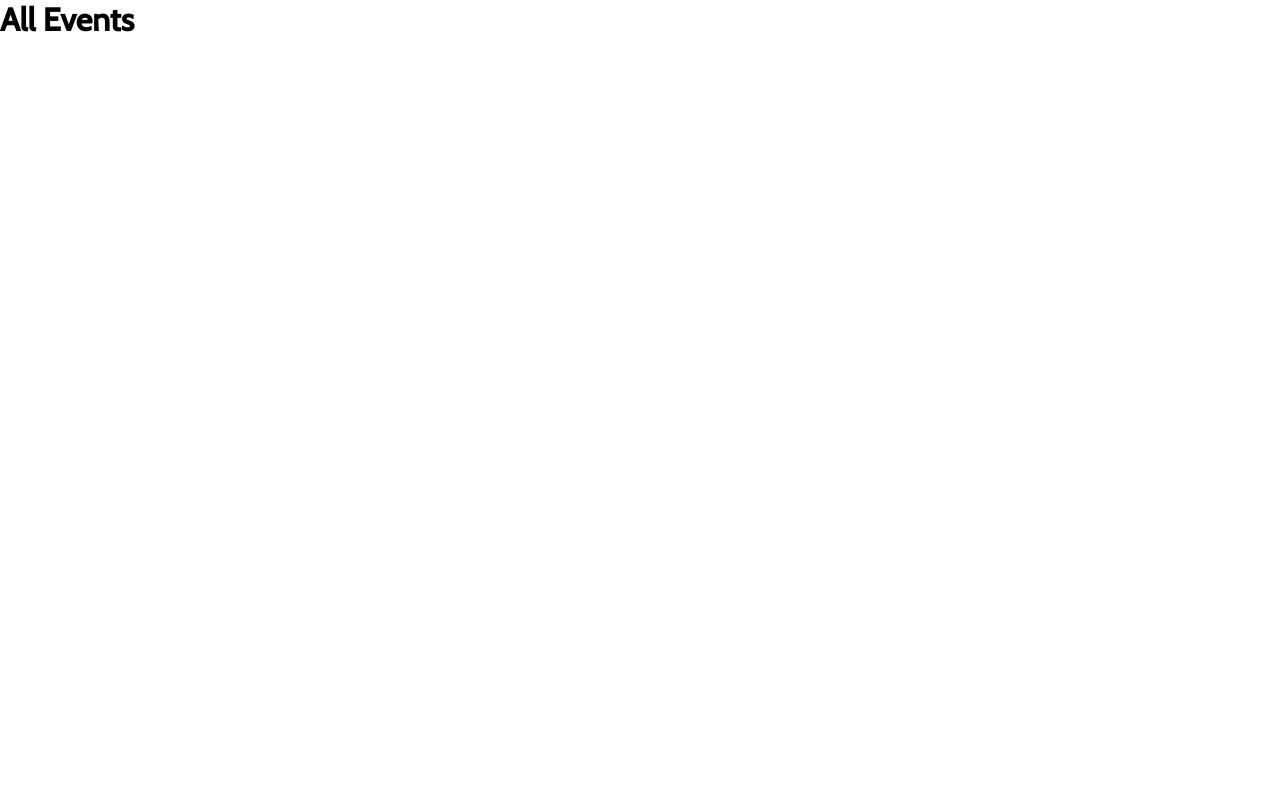
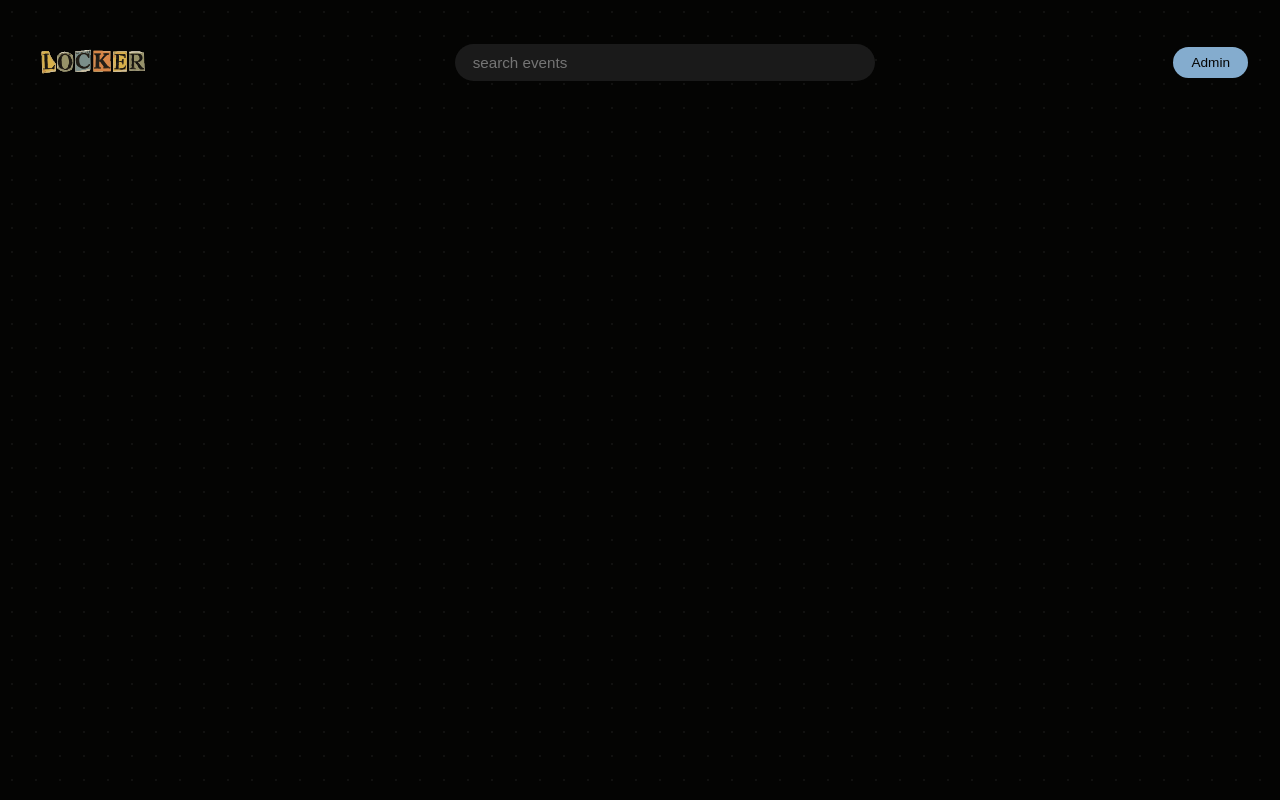
Before and after one commit to paninishah/locker, a React (Vite) app in the folder frontend/locker/: page /events in a window 1280 px wide. Built offline with nearby package versions, Linux system fonts and the light colour scheme.

Commit message:
add events

```diff
--- /dev/null
+++ b/frontend/locker/src/components/Header.css
@@ -0,0 +1,48 @@
+.header {
+  position: fixed;
+  top: 0;
+  left: 0;
+  width: 100%;
+  height: 96px;
+
+  display: grid;
+  grid-template-columns: auto 1fr auto;
+  align-items: center;
+
+  padding: 0 32px;
+  z-index: 20;
+}
+
+/* LOGO */
+.header-logo {
+  height: 124px;
+}
+
+/* SEARCH BAR */
+.search-bar {
+  justify-self: center;
+  width: 420px;
+
+  padding: 10px 18px;
+  border-radius: 999px;
+  border: none;
+  outline: none;
+
+  background-color: #1a1a1a;
+  color: #ffffff;
+  font-size: 0.95rem;
+}
+
+/* ADMIN BUTTON */
+.admin-btn {
+  background-color: #84ACCE;
+  color: #040403;
+
+  border: none;
+  border-radius: 999px;
+  padding: 8px 18px;
+
+  font-size: 0.85rem;
+  font-weight: 500;
+  cursor: pointer;
+}
--- /dev/null
+++ b/frontend/locker/src/components/Header.jsx
@@ -0,0 +1,19 @@
+import "./Header.css";
+
+export default function Header({ showSearch = false }) {
+  return (
+    <header className="header">
+      <img src="/locker.svg" alt="locker" className="header-logo" />
+
+      {showSearch && (
+        <input
+          type="text"
+          className="search-bar"
+          placeholder="search events"
+        />
+      )}
+
+      <button className="admin-btn">Admin</button>
+    </header>
+  );
+}
--- a/frontend/locker/src/main.jsx
+++ b/frontend/locker/src/main.jsx
@@ -1,6 +1,7 @@
 import { StrictMode } from 'react'
 import { createRoot } from 'react-dom/client'
 import App from './App.jsx'
+import './styles/global.css'
 
 createRoot(document.getElementById('root')).render(
   <StrictMode>
--- /dev/null
+++ b/frontend/locker/src/pages/Events.css
@@ -0,0 +1,7 @@
+.events-page {
+  padding-top: 140px;
+}
+
+.events-content {
+  padding: 32px;
+}
--- a/frontend/locker/src/pages/Events.jsx
+++ b/frontend/locker/src/pages/Events.jsx
@@ -1,3 +1,13 @@
+import Header from "../components/Header";
+import "./Events.css";
+
 export default function Events() {
-  return <h1>All Events</h1>;
+  return (
+    <div className="app-bg events-page">
+      <Header showSearch />
+      <div className="events-content">
+        {/* event cards will go here */}
+      </div>
+    </div>
+  );
 }
--- a/frontend/locker/src/pages/Landing.css
+++ b/frontend/locker/src/pages/Landing.css
@@ -1,84 +1,46 @@
-/* Reset */
-* {
-  margin: 0;
-  padding: 0;
-  box-sizing: border-box;
+.landing {
+  position: relative;
+  min-height: 100vh;
 }
 
-html, body {
-  font-family: 'Cabin', sans-serif;
+/* ADMIN BUTTON */
+.landing-admin {
+  position: fixed;
+  top: 24px;
+  right: 32px;
 }
 
-/* Page wrapper */
-.landing {
-  min-height: 100vh;
-  background-color: #040403; /* black */
-  background-image:
-    radial-gradient(
-      rgba(255, 255, 255, 0.04) 1px,
-      transparent 1px
-    );
-  background-size: 24px 24px; /* hex-like subtle grid feel */
+/* CENTER CONTENT */
+.center-content {
+  position: absolute;
+  inset: 0;
 
-  position: relative;
   display: flex;
+  flex-direction: column;
   align-items: center;
   justify-content: center;
 }
 
-/* Admin button (top-right) */
-.admin-btn {
-  position: absolute;
-  top: 24px;
-  right: 32px;
-
-  background-color: #84ACCE; /* blue */
-  color: #040403;
-  border: none;
-  border-radius: 999px;
-
-  padding: 8px 18px;
-  font-size: 0.85rem;
-  font-family: 'Cabin', sans-serif;
-  font-weight: 500;
-
-  cursor: pointer;
-  transition: box-shadow 0.3s ease, transform 0.2s ease;
-}
-
-.admin-btn:hover {
-  box-shadow: 0 8px 20px rgba(132, 172, 206, 0.45);
-  transform: translateY(-1px);
-}
-
-/* Center content */
-.center-content {
-  text-align: center;
-}
-
-/* Locker SVG */
-.locker-logo {
+/* LOGO */
+.landing-logo {
   width: 280px;
-  max-width: 70vw;
   margin-bottom: 24px;
 }
 
-/* Tagline */
+/* TAGLINE */
 .tagline {
-  font-family: 'Cabin', sans-serif;
+  color: #FB8537;
   font-size: 1rem;
-  color: #FB8537; /* pumpkin */
-  letter-spacing: 0.02em;
 }
 
-/* Student CTA */
+/* STUDENT BUTTON */
 .student-btn {
   position: absolute;
   bottom: 48px;
   left: 50%;
   transform: translateX(-50%);
 
-  background-color: #FB8537; /* pumpkin */
+  background-color: #FB8537;
   color: #040403;
   border: none;
   border-radius: 999px;
@@ -86,14 +48,5 @@ html, body {
   padding: 12px 32px;
   font-size: 1rem;
   font-weight: 600;
-  letter-spacing: 0.04em;
-  text-transform: lowercase;
-
   cursor: pointer;
-  transition: transform 0.2s ease, box-shadow 0.3s ease;
 }
-
-.student-btn:hover {
-  transform: translateX(-50%) translateY(-2px);
-  box-shadow: 0 10px 24px rgba(251, 133, 55, 0.45);
-}
--- a/frontend/locker/src/pages/Landing.jsx
+++ b/frontend/locker/src/pages/Landing.jsx
@@ -1,17 +1,20 @@
+import { useNavigate } from "react-router-dom";
 import "./Landing.css";
 
 export default function Landing() {
+  const navigate = useNavigate();
+
   return (
-    <div className="landing">
+    <div className="app-bg landing">
       {/* Admin button */}
-      <button className="admin-btn">Admin</button>
+      <button className="admin-btn landing-admin">Admin</button>
 
       {/* Center content */}
       <div className="center-content">
         <img
           src="/locker.svg"
-          alt="Locker"
-          className="locker-logo"
+          alt="locker"
+          className="landing-logo"
         />
 
         <p className="tagline">
@@ -20,7 +23,10 @@ export default function Landing() {
       </div>
 
       {/* Student CTA */}
-      <button className="student-btn">
+      <button
+        className="student-btn"
+        onClick={() => navigate("/events")}
+      >
         explore!
       </button>
     </div>
--- /dev/null
+++ b/frontend/locker/src/styles/global.css
@@ -0,0 +1,24 @@
+/* RESET */
+* {
+  margin: 0;
+  padding: 0;
+  box-sizing: border-box;
+}
+
+html, body {
+  font-family: 'Cabin', sans-serif;
+  background-color: #040403;
+  color: #ffffff;
+}
+
+/* DOT BACKGROUND */
+.app-bg {
+  min-height: 100vh;
+  background-color: #040403;
+  background-image:
+    radial-gradient(
+      rgba(255, 255, 255, 0.05) 1px,
+      transparent 1px
+    );
+  background-size: 24px 24px;
+}
```
